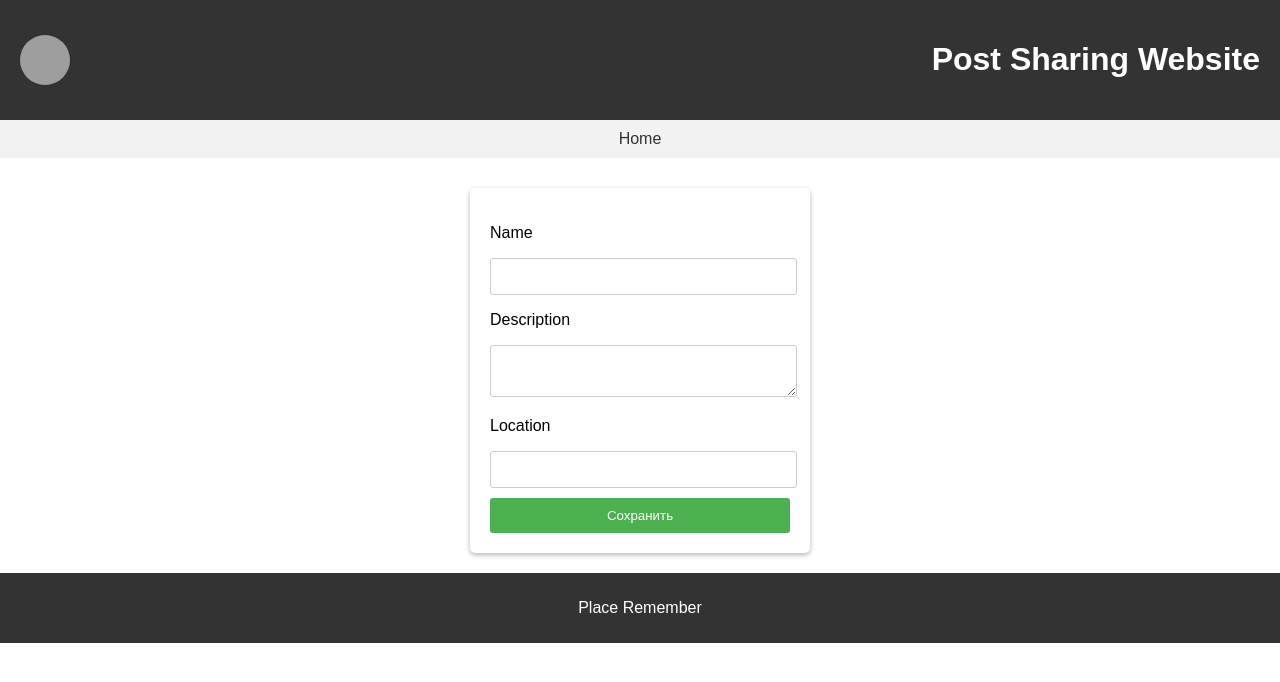
After one commit to maxahist/Places_remember, a Django app: template place_remeber/templates/remember_edit.html in a window 1280 px wide. The commit adds this page. Shown: the top 682 px of the page. Run offline with Django 5.2, Linux system fonts and the light colour scheme; the template is opened without the code that fills it, so the values that code supplies are empty, except form fields; tables that the repository leaves empty hold one stand-in row (values such as "Sample post"); form fields are guessed from the names that the template uses; parts of the project's set-up code (start-up, migrations or seed data) failed here and were passed over; grey boxes are pictures that could not be loaded.

Commit message:
remember create and edit are added

```diff
--- a/place_remeber/remembers/urls.py
+++ b/place_remeber/remembers/urls.py
@@ -1,9 +1,11 @@
 from django.urls import path, include
-from .views import main
+from .views import main, remember_edit, remember_create
 
 
 app_name = 'remembers'
 
 urlpatterns = [
-    path('', main, name='main')
+    path('', main, name='main'),
+    path('remember_edit/<int:remember_id>/', remember_edit, name='remember_edit'),
+    path('remember_create/', remember_create, name='remember_create'),
 ]
--- a/place_remeber/templates/login.html
+++ b/place_remeber/templates/login.html
@@ -60,7 +60,7 @@
             {% csrf_token %}
             {% for field in form %}
             <label for="{{ field.id_for_label }}">
-                {{ field.label }} {{ field}}
+                {{ field.label }} {{ field }}
 
             </label>
             {% endfor %}
--- /dev/null
+++ b/place_remeber/templates/remember_edit.html
@@ -0,0 +1,130 @@
+{% load leaflet_tags %}
+<!DOCTYPE html>
+<html>
+<head>
+    <title>Post Sharing Website</title>
+    <style>
+        body {
+            font-family: Arial, sans-serif;
+            margin: 0;
+            padding: 0;
+        }
+
+        header {
+            background-color: #333;
+            color: #fff;
+            padding: 20px;
+            text-align: center;
+            display: flex;
+            align-items: center;
+            justify-content: space-between;
+        }
+
+        nav {
+            background-color: #f2f2f2;
+            padding: 10px;
+            text-align: center;
+        }
+
+        nav a {
+            color: #333;
+            text-decoration: none;
+            padding: 10px;
+            margin: 0 10px;
+        }
+
+        nav a:hover {
+            background-color: #333;
+            color: #fff;
+        }
+
+        main {
+            padding: 20px;
+        }
+
+        footer {
+            background-color: #333;
+            color: #fff;
+            padding: 10px;
+            text-align: center;
+        }
+
+        .avatar {
+            width: 50px;
+            height: 50px;
+            border-radius: 50%;
+            object-fit: cover;
+            margin-right: 10px;
+        }
+        .remember {
+            width: 300px;
+            margin: 0 auto;
+            margin-top: 10px;
+            background-color: #fff;
+            padding: 20px;
+            border-radius: 5px;
+            box-shadow: 0 2px 5px rgba(0, 0, 0, 0.3);
+        }
+        input[type="submit"] {
+            width: 100%;
+            padding: 10px;
+            background-color: #4CAF50;
+            color: #fff;
+            border: none;
+            border-radius: 3px;
+            cursor: pointer;
+        }
+        .remember-form {
+            width: 100%;
+            margin-bottom: 10px;
+        }
+        .remember-form input, .remember-form textarea {
+            width: 95%;
+            margin-right: 20px;
+            padding: 10px;
+            border: 1px solid #ccc;
+            border-radius: 3px;
+
+        }
+    </style>
+    {% leaflet_js plugins="forms" %}
+    {% leaflet_css plugins="forms" %}
+</head>
+<body>
+    <header>
+        <img src="avatar.jpg" alt="User Avatar" class="avatar">
+        <h1>Post Sharing Website</h1>
+    </header>
+
+    <nav>
+        <a href="{% url 'remembers:main' %}">Home</a>
+    </nav>
+
+    <main>
+        <div class='remember'>
+        {%if is_edit%}
+            <form method='post' action="{% url 'remembers:remember_edit' remember_id %}">
+        {%else%}
+            <form method='post' action="{% url 'remembers:remember_create' %}">
+        {%endif%}
+            {% csrf_token %}
+            <div class='remember-form'>
+                <p>{{form.name.label}}</p>{{form.name}}
+            </div>
+            <div class='remember-form'>
+                <p>{{form.description.label}}</p> {{form.description}}
+            </div>
+            <div class='remember-form'>
+                <p>{{form.location.label}}</p> {{form.location}}
+            </div>
+
+            <input type="submit" value="Сохранить">
+        </form>
+        </div>
+    </main>
+
+    <footer>
+        <p>Place Remember </p>
+    </footer>
+</body>
+</html>
```
Also changed, not shown: place_remeber/place_remeber/settings.py (+8 -0 lines), place_remeber/remembers/forms.py (added, +10 -0 lines), place_remeber/remembers/models.py (+12 -1 lines), place_remeber/remembers/views.py (+40 -2 lines), place_remeber/templates/main.html (+90 -11 lines), place_remeber/templates/main_old.html (added, +28 -0 lines), place_remeber/remembers/migrations/0002_remember_author.py (added), place_remeber/remembers/migrations/0003_alter_remember_options_remember_created.py (added).
